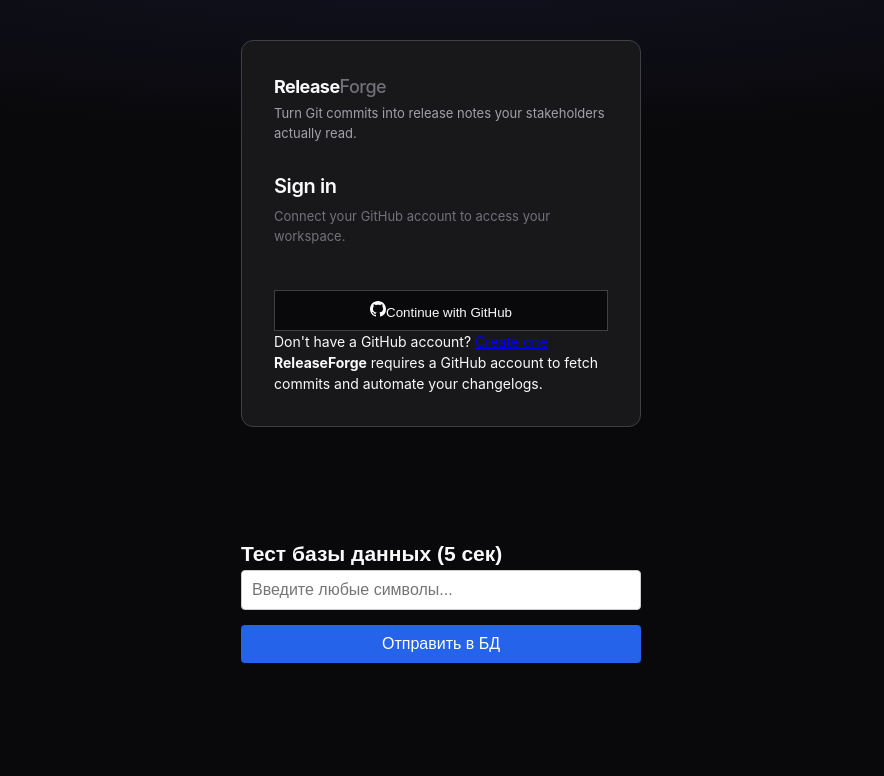
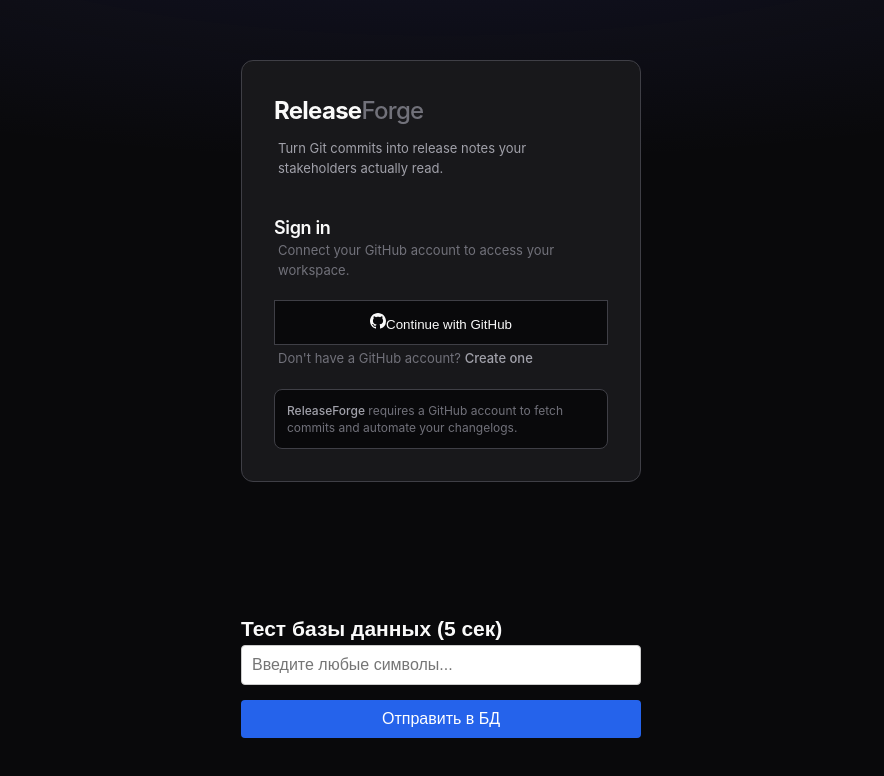
Before and after one commit to ValeriiBaraban/ReleaseForge, a React (Vite) app in the folder frontend/: page / in a window 1280 px wide. Shown: the top 776 px of the page, without its empty margins (199-1083 px from the left). Built offline with nearby package versions, Linux system fonts and the light colour scheme.

Commit message:
feat(ui): update styles for login window

```diff
--- a/frontend/src/Login.css
+++ b/frontend/src/Login.css
@@ -60,7 +60,7 @@
       display: flex;
       align-items: center;
       justify-content: center;
-      padding: 40px 24px;
+      padding: 60px 24px;
       background:
         radial-gradient(ellipse 80% 50% at 50% -20%, rgba(99, 102, 241, 0.12), transparent),
         var(--surface-base);
@@ -77,31 +77,33 @@
 
     .auth-card__logo {
       font-weight: 700;
-      font-size: 18px;
+      font-size: 24px;
       letter-spacing: -0.03em;
-      margin-bottom: 4px;
+      margin-bottom: 10px;
     }
 
     .auth-card__logo span { color: var(--text-muted); font-weight: 500; }
 
     .auth-card__tagline {
       font-size: 13px;
+      margin-left: 4px;
       color: var(--text-secondary);
-      margin-bottom: 28px;
+      margin-bottom: 36px;
       line-height: 1.5;
     }
 
     .auth-card h1 {
-      font-size: 20px;
+      font-size: 18px;
       font-weight: 600;
       letter-spacing: -0.02em;
-      margin-bottom: 6px;
+      margin-bottom: 0px;
     }
 
     .auth-card__sub {
       font-size: 13px;
+      margin-left: 4px;
       color: var(--text-muted);
-      margin-bottom: 24px;
+      margin-bottom: 0px;
     }
 
     .form-group { margin-bottom: 16px; }
@@ -161,7 +163,7 @@
       width: 100%;
       justify-content: center;
       gap: 10px;
-      padding: 10px 14px;
+      padding: 12px 14px;
       background: var(--surface-base);
       border: 1px solid var(--border-subtle);
       color: var(--text-primary);
@@ -171,3 +173,32 @@
       background: var(--surface-overlay);
       border-color: var(--border-muted);
     }
+
+     .auth-footer {
+      margin-top: 4px;
+      margin-left: 4px;
+      text-align: left;
+      font-size: 13px;
+      color: var(--text-muted);
+    }
+
+    .auth-footer a {
+      color: var(--text-secondary);
+      text-decoration: none;
+      font-weight: 500;
+    }
+
+    .auth-footer a:hover { color: var(--text-primary); }
+
+    .auth-hint {
+      margin-top: 20px;
+      padding: 12px;
+      background: var(--surface-base);
+      border: 1px solid var(--border-subtle);
+      border-radius: var(--radius);
+      font-size: 12px;
+      color: var(--text-muted);
+      line-height: 1.45;
+    }
+
+    .auth-hint strong { color: var(--text-secondary); font-weight: 500; }
```
